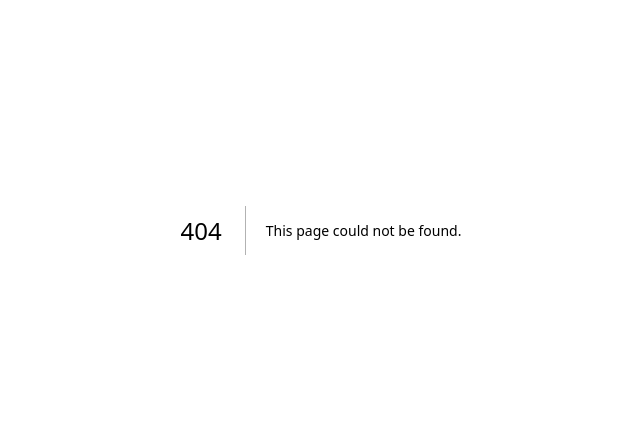
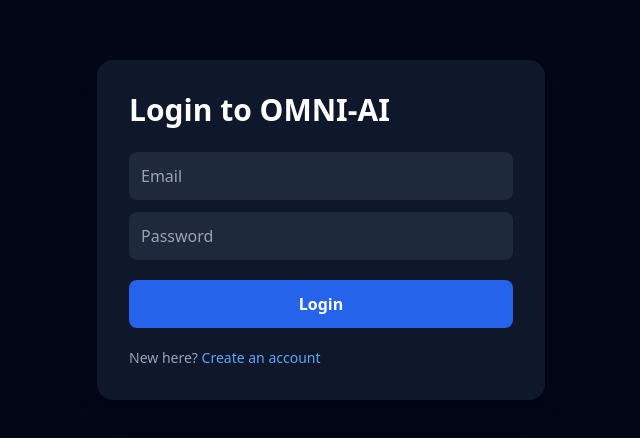
Before and after one commit to HimmatSinghGohil/omni-ai, a Next.js app: page /login in a window 1280 px wide. Before the commit this address had no page. Shown: the part 170-608 px from the top of the page, without its empty margins (319-959 px from the left). Built offline with nearby package versions, Linux system fonts and the light colour scheme.

Commit message:
feat: add login page

```diff
--- /dev/null
+++ b/src/pages/login.tsx
@@ -0,0 +1,42 @@
+import Link from 'next/link';
+import { FormEvent, useState } from 'react';
+
+export default function Login() {
+  const [email, setEmail] = useState('');
+  const [password, setPassword] = useState('');
+  const [message, setMessage] = useState('');
+  const [loading, setLoading] = useState(false);
+
+  async function submit(event: FormEvent) {
+    event.preventDefault();
+    setLoading(true);
+    setMessage('');
+    try {
+      const response = await fetch('/api/auth/login', {
+        method: 'POST',
+        headers: { 'Content-Type': 'application/json' },
+        body: JSON.stringify({ email, password }),
+      });
+      const data = await response.json();
+      if (!response.ok) throw new Error(data.error || 'Login failed');
+      window.location.href = '/chat';
+    } catch (error) {
+      setMessage(error instanceof Error ? error.message : 'Login failed');
+    } finally {
+      setLoading(false);
+    }
+  }
+
+  return (
+    <main className="min-h-screen flex items-center justify-center bg-slate-950 p-6 text-white">
+      <form onSubmit={submit} className="w-full max-w-md rounded-2xl bg-slate-900 p-8 shadow-xl">
+        <h1 className="text-3xl font-bold">Login to OMNI-AI</h1>
+        <input className="mt-6 w-full rounded-lg bg-slate-800 p-3" type="email" placeholder="Email" value={email} onChange={e => setEmail(e.target.value)} required />
+        <input className="mt-3 w-full rounded-lg bg-slate-800 p-3" type="password" placeholder="Password" value={password} onChange={e => setPassword(e.target.value)} required />
+        <button className="mt-5 w-full rounded-lg bg-blue-600 p-3 font-semibold disabled:opacity-50" disabled={loading}>{loading ? 'Logging in…' : 'Login'}</button>
+        {message && <p className="mt-4 text-sm text-red-400">{message}</p>}
+        <p className="mt-5 text-sm text-slate-400">New here? <Link className="text-blue-400" href="/register">Create an account</Link></p>
+      </form>
+    </main>
+  );
+}
```
